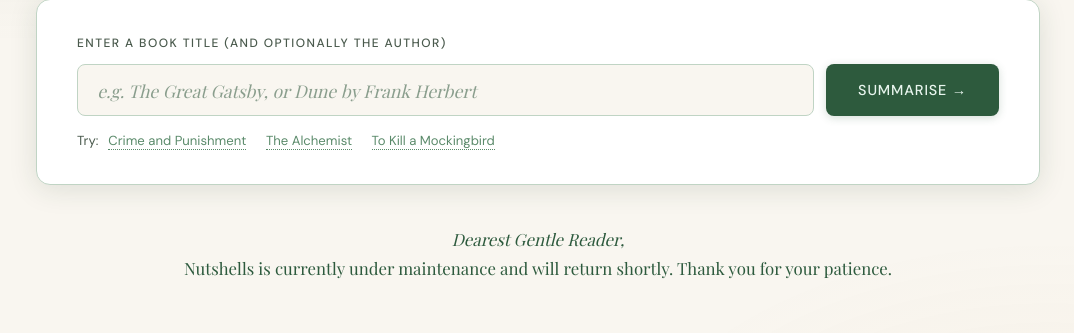
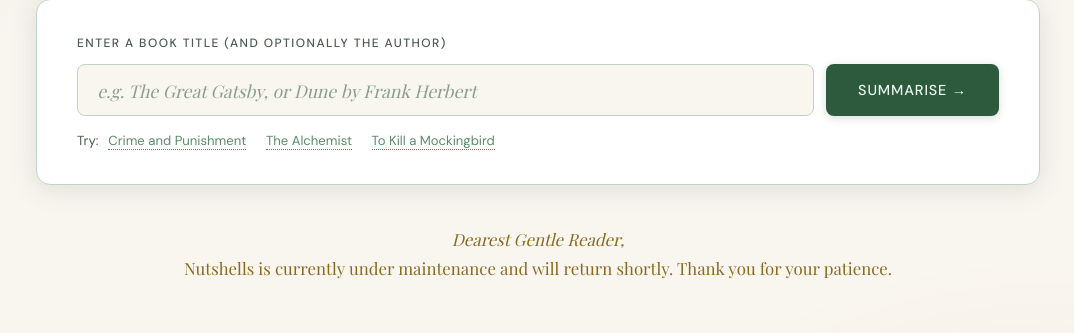
Before and after one commit to christablebritto/nutshells, a Flask app: page / in a window 1280 px wide. Shown: the part 236-569 px from the top of the page, without its empty margins (102-1176 px from the left). Run offline with Flask 3, Linux system fonts and the light colour scheme; some web fonts are replaced.

Commit message:
maintenance banner: gold text, no box

```diff
--- a/static/css/style.css
+++ b/static/css/style.css
@@ -634,7 +634,7 @@
   font-family: 'Playfair Display', serif;
   font-size: 1.05rem;
   line-height: 1.7;
-  color: var(--sage-dark);
+  color: #8a6a1f;
   text-align: center;
   margin-bottom: 2rem;
 }
```
